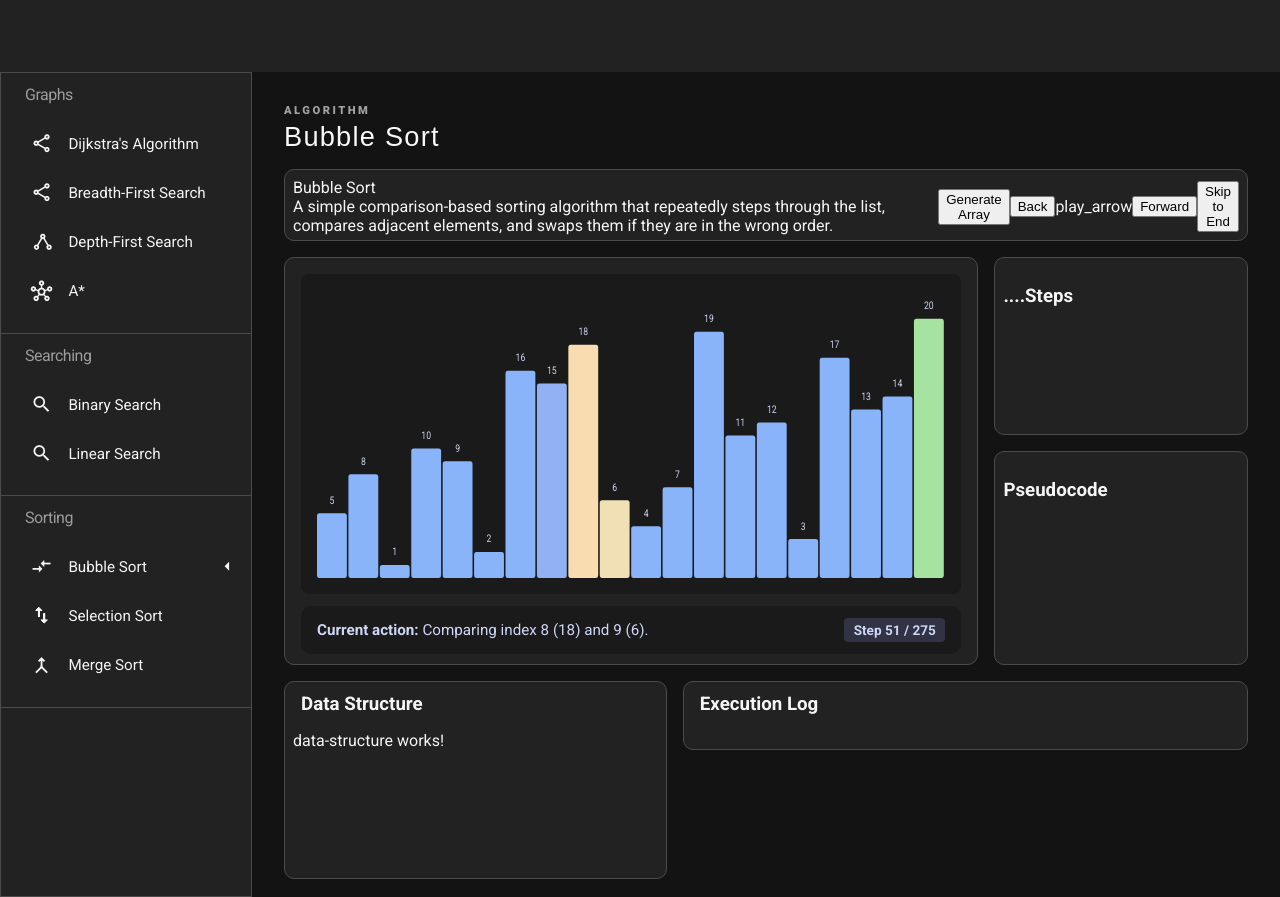
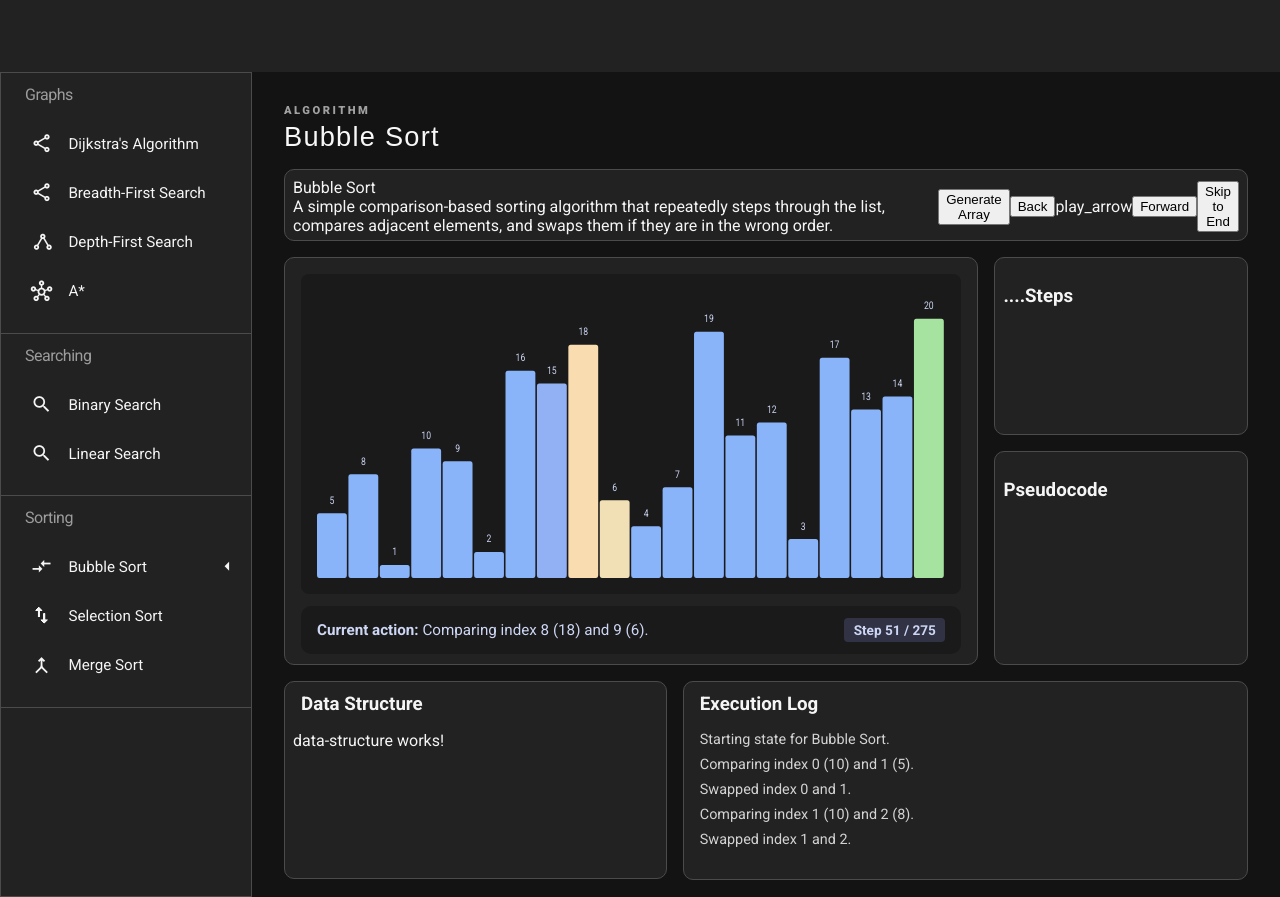
Before and after one commit to flavia3107/algorithm-visualizer, an Angular app: page / in a window 1280 px wide. Built offline with nearby package versions, Linux system fonts and the light colour scheme.

Commit message:
Algorithm-Visualizer: Responsivity - P2

```diff
--- a/src/app/app.scss
+++ b/src/app/app.scss
@@ -24,7 +24,6 @@
 
 .execution-log {
 	height: 11.3rem;
-	max-height: 25.5%;
 	overflow: hidden;
 	width: 60%;
 }
```
